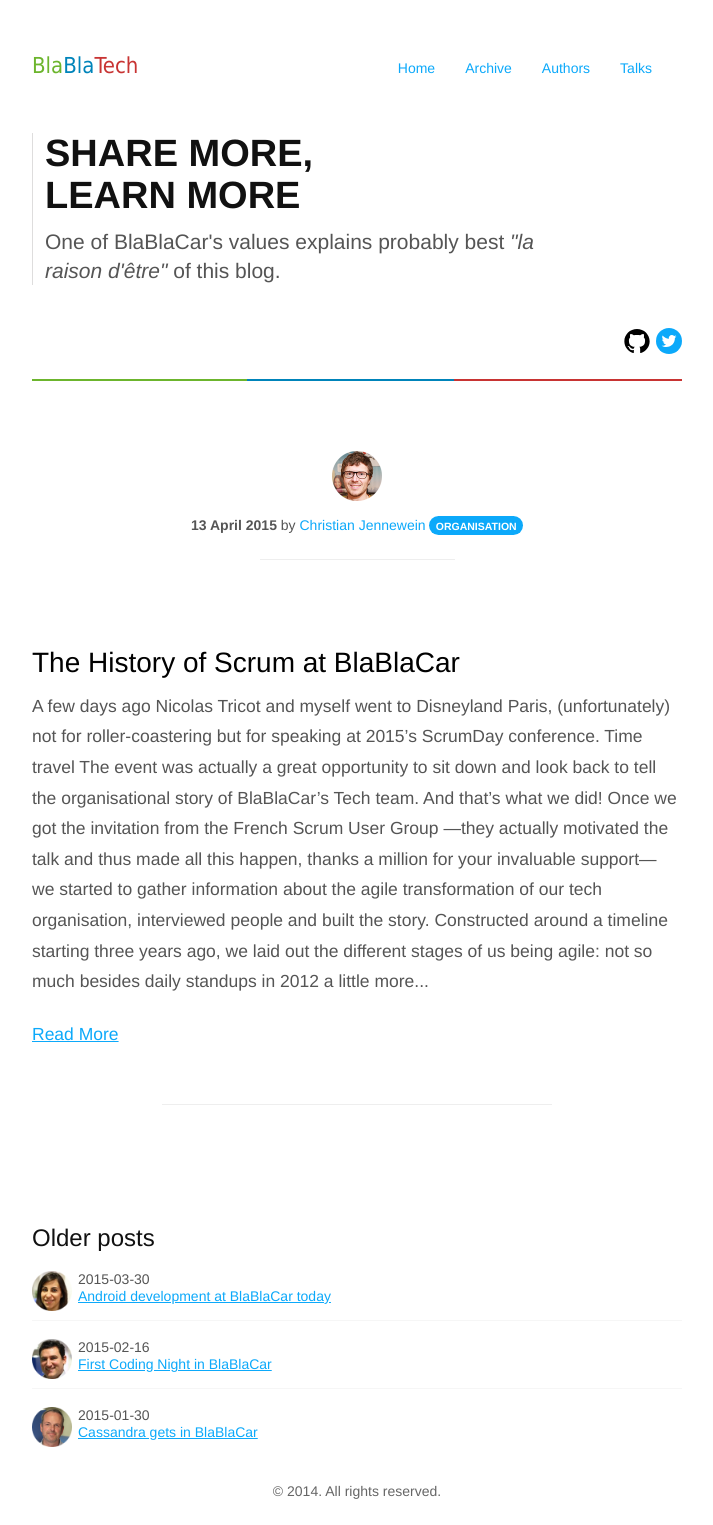
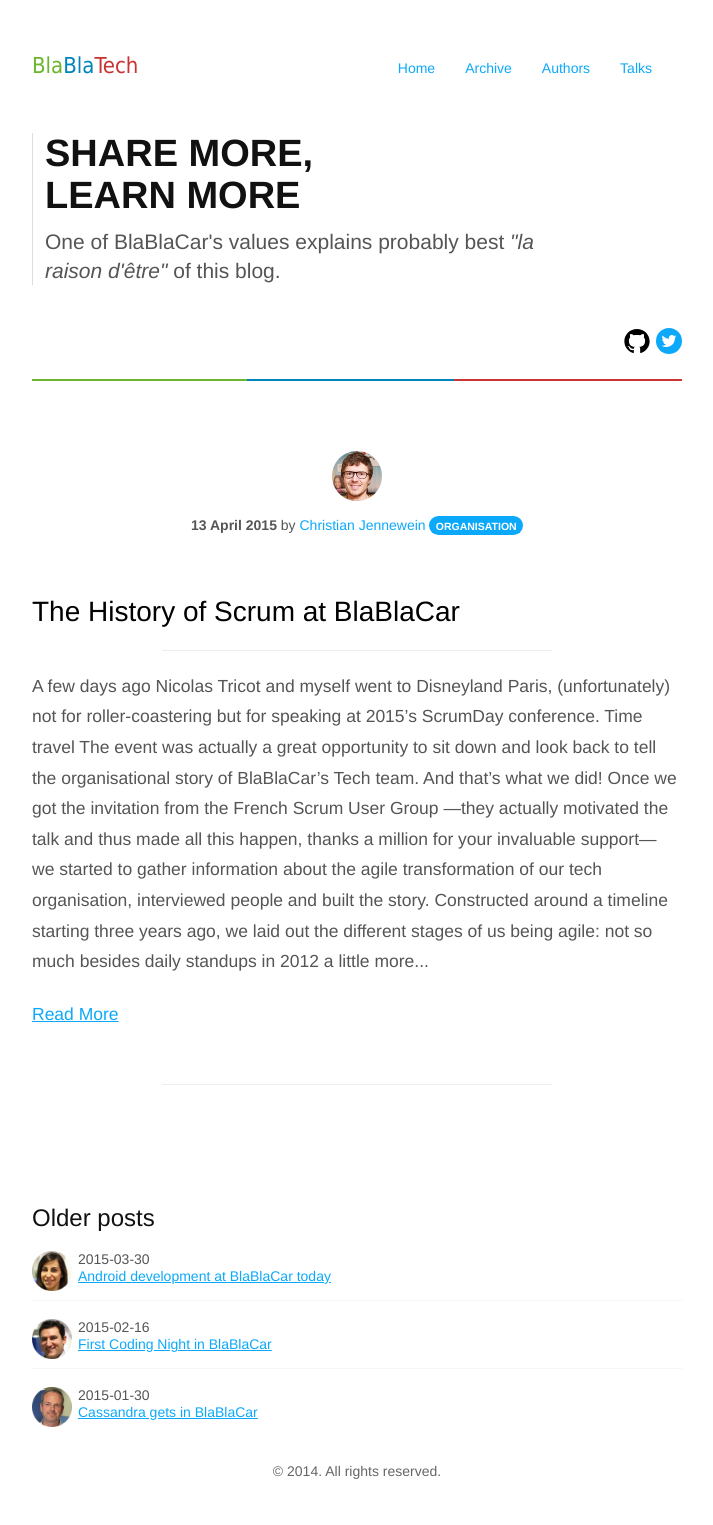
Before and after one commit to blablacar/blablatech, a Jekyll site: the page built from index.html, in a window 1280 px wide. Shown: the whole page, without its empty margins (283-996 px from the left). Built offline with Jekyll 4.4.1, drawn with Linux system fonts in a browser that asks for light colours; nearby versions of some CDN libraries; Markdown is read by kramdown in place of the engine named in the settings; the list of posts is cut into pages by our own code.

Commit message:
Polish design

```diff
--- a/css/blablatech.css
+++ b/css/blablatech.css
@@ -290,7 +290,7 @@
 }
 
     .post-preview h1 {
-        margin-top: 80px;
+        margin-top: 50px;
     }
 
 .author-container img{
@@ -401,3 +401,7 @@
 .archive ul{
     margin-bottom: 40px;
 }
+
+.archive h3{
+    color:
+}
--- a/index.html
+++ b/index.html
@@ -42,9 +42,8 @@
             {% include post_details.html %}
         </p>
 
-        <hr width="30%">
-
         <h1 itemprop="name"><a href="{{ post.url }}" class="post-title">{{ post.title }}</a></h1>
+        <hr width="60%">
     </header>
     <div class="blog-intro">
         {{ post.content | truncatewords:150 | strip_html }}
```
